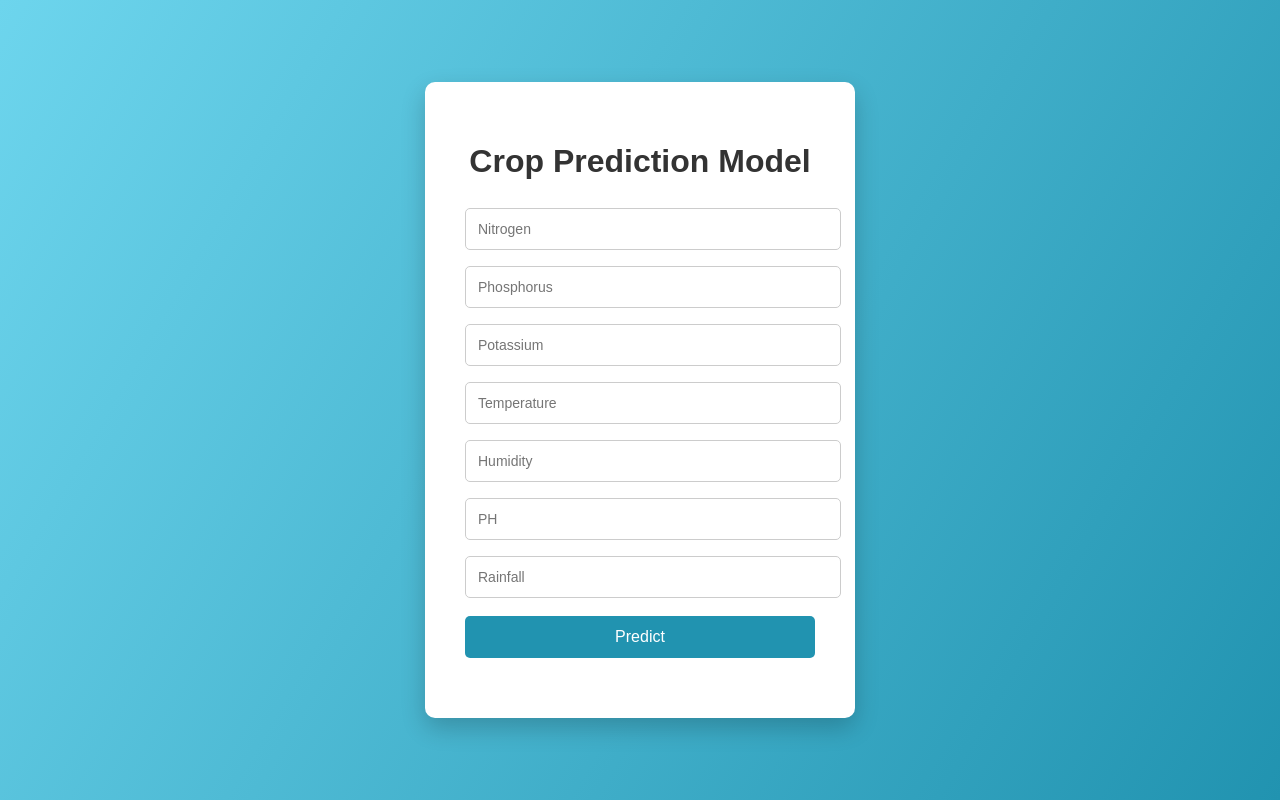
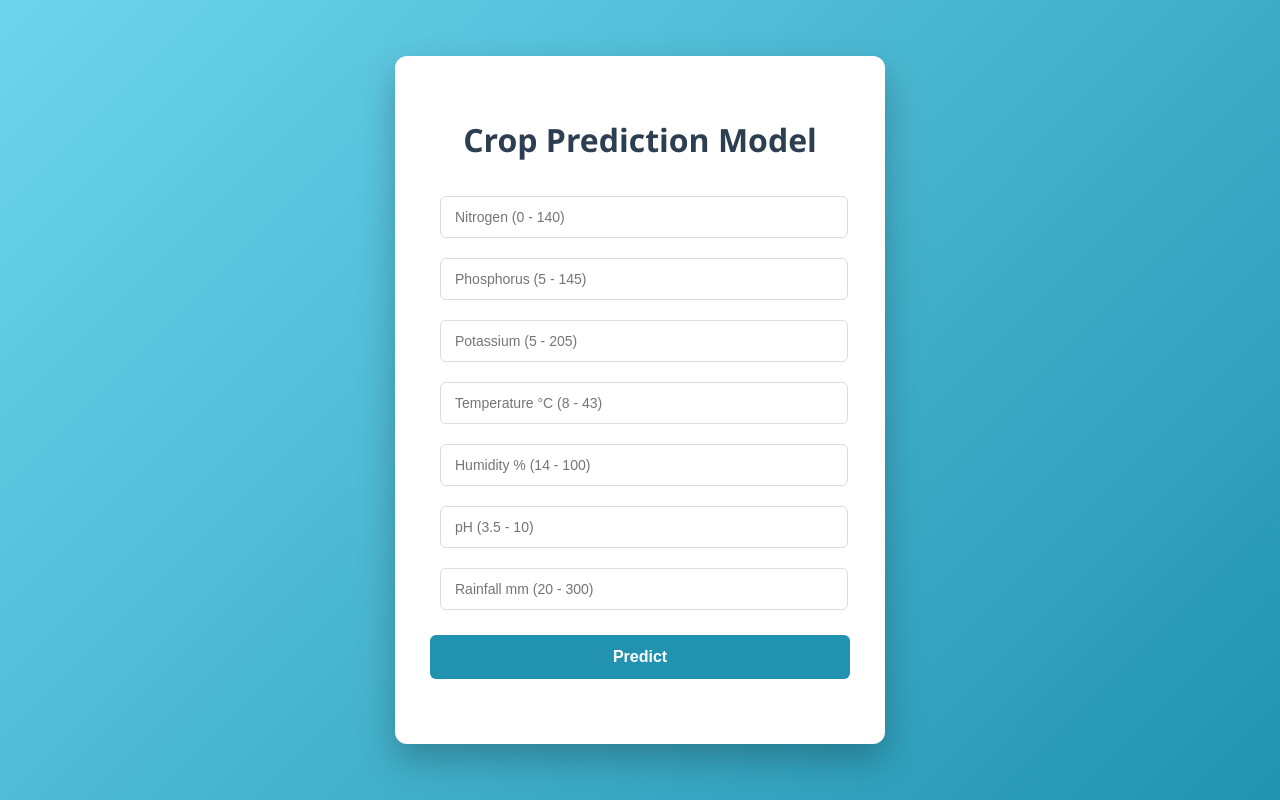
Before and after one commit to smitgoyani123/CRS, a Flask app: page / in a window 1280 px wide. Run offline with Flask 3, Linux system fonts and the light colour scheme; parts of the project's set-up code (start-up, migrations or seed data) failed here and were passed over.

Commit message:
update UI

```diff
--- a/static/style.css
+++ b/static/style.css
@@ -1,9 +1,8 @@
-
 body{
     margin:0;
     padding:0;
-    font-family: Arial, Helvetica, sans-serif;
-    background: linear-gradient(120deg,#6dd5ed,#2193b0);
+    font-family: 'Segoe UI', Tahoma, Geneva, Verdana, sans-serif;
+    background: linear-gradient(135deg,#6dd5ed,#2193b0);
     height:100vh;
     display:flex;
     justify-content:center;
@@ -11,54 +10,69 @@ body{
 }
 
 .login{
-    background:white;
-    padding:40px;
-    border-radius:10px;
-    width:350px;
+    background:#ffffff;
+    padding:40px 35px;
+    border-radius:12px;
+    width:420px;
     text-align:center;
-    box-shadow:0 10px 25px rgba(0,0,0,0.2);
+    box-shadow:0 15px 35px rgba(0,0,0,0.25);
 }
 
 .login h1{
-    margin-bottom:20px;
-    color:#333;
+    margin-bottom:25px;
+    color:#2c3e50;
+    font-weight:600;
 }
 
 .login input{
-    width:100%;
-    padding:12px;
-    margin:8px 0;
-    border-radius:5px;
-    border:1px solid #ccc;
+    width:90%;
+    padding:12px 14px;
+    margin:10px 10px;
+    border-radius:6px;
+    border:1px solid #dcdcdc;
     font-size:14px;
-    transition:0.3s;
+    transition:all 0.3s ease;
 }
 
 .login input:focus{
     border-color:#2193b0;
     outline:none;
-    box-shadow:0 0 5px rgba(33,147,176,0.4);
+    box-shadow:0 0 8px rgba(33,147,176,0.4);
 }
 
 .btn{
     width:100%;
-    padding:12px;
-    margin-top:10px;
+    padding:13px;
+    margin-top:15px;
     border:none;
-    border-radius:5px;
+    border-radius:6px;
     background:#2193b0;
     color:white;
     font-size:16px;
+    font-weight:600;
     cursor:pointer;
-    transition:0.3s;
+    transition:all 0.3s ease;
 }
 
 .btn:hover{
     background:#176d82;
+    transform:translateY(-2px);
+}
+
+.btn:active{
+    transform:scale(0.98);
 }
 
 #pred{
-    margin-top:20px;
-    color:#2c7a2c;
-    font-size:20px;
+    margin-top:25px;
+    color:#27ae60;
+    font-size:22px;
+    font-weight:600;
 }
+
+@media (max-width:450px){
+    .login{
+        width:90%;
+        padding:30px;
+    }
+}
--- a/templates/idx.html
+++ b/templates/idx.html
@@ -14,13 +14,13 @@
 
 <form action="{{ url_for('predict') }}" method="post">
 
-<input type="text" name="Nitrogen" placeholder="Nitrogen" required>
-<input type="text" name="Phosphorus" placeholder="Phosphorus" required>
-<input type="text" name="Potassium" placeholder="Potassium" required>
-<input type="text" name="temperature" placeholder="Temperature" required>
-<input type="text" name="Humidity" placeholder="Humidity" required>
-<input type="text" name="PH" placeholder="PH" required>
-<input type="text" name="rainfall" placeholder="Rainfall" required>
+<input type="number" name="Nitrogen" placeholder="Nitrogen (0 - 140)" required>
+<input type="number" name="Phosphorus" placeholder="Phosphorus (5 - 145)" required>
+<input type="number" name="Potassium" placeholder="Potassium (5 - 205)" required>
+<input type="number" name="temperature" placeholder="Temperature °C (8 - 43)" required>
+<input type="number" name="Humidity" placeholder="Humidity % (14 - 100)" required>
+<input type="number" name="PH" placeholder="pH (3.5 - 10)" required>
+<input type="number" name="rainfall" placeholder="Rainfall mm (20 - 300)" required>
 
 <button type="submit" class="btn">Predict</button>
 
```
